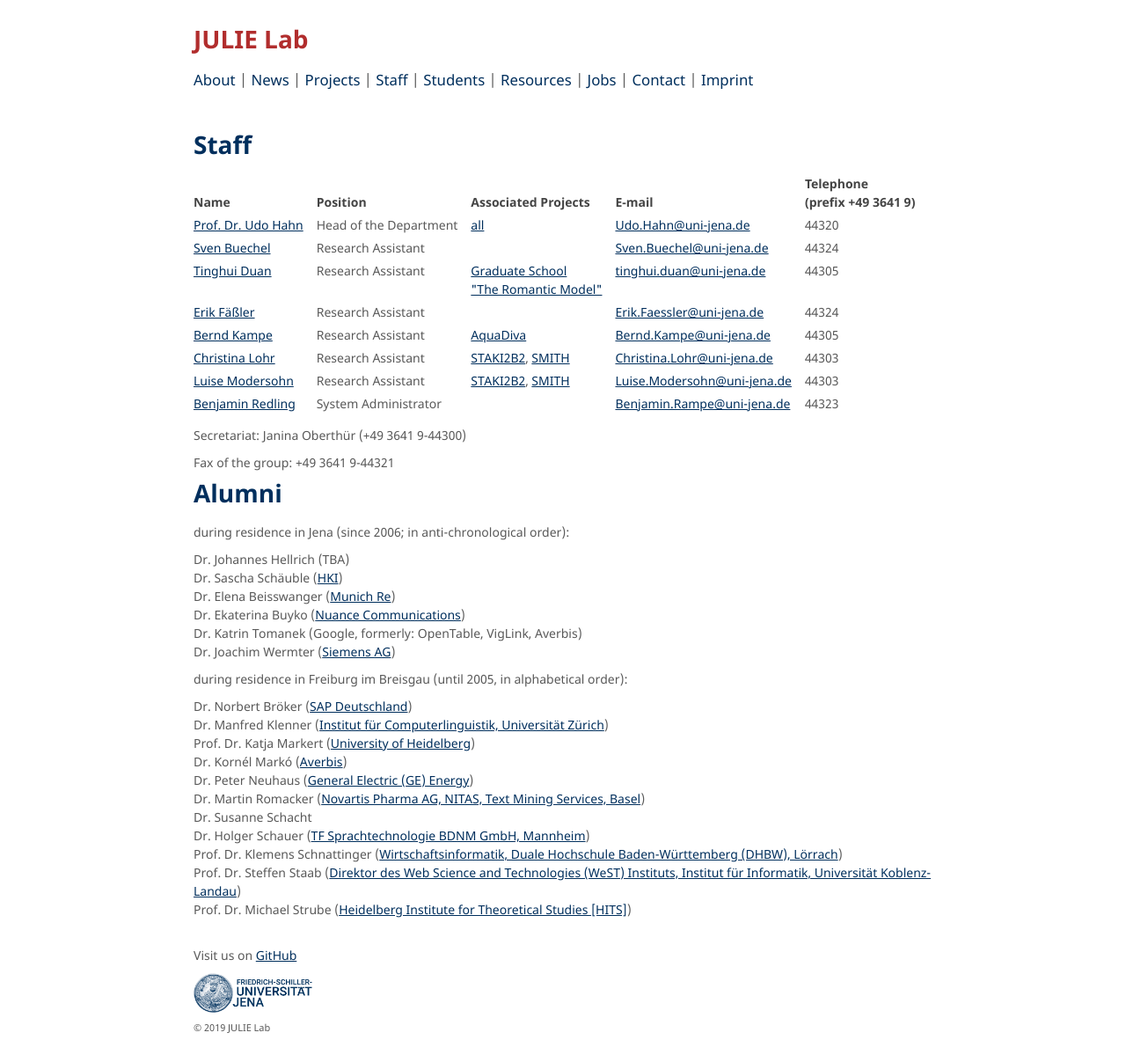
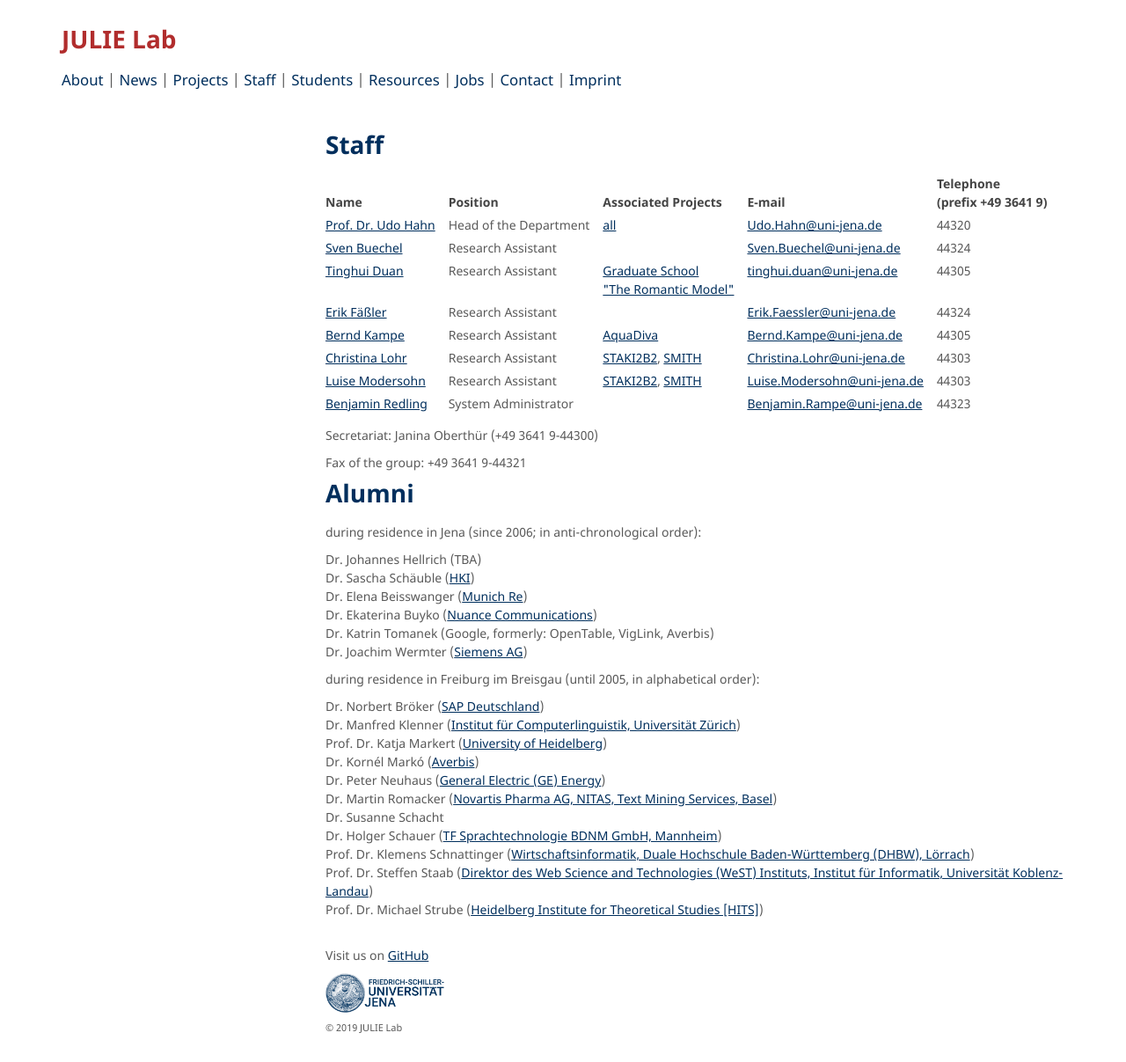
Before and after one commit to JULIELab/JULIELab.github.io, a Jekyll site: the page built from Staff.md, in a window 1280 px wide and 1207 px high. Shown: the whole window at 88% size. Built offline with Jekyll 4.4.1, drawn with Linux system fonts in a browser that asks for light colours; our own code applies the rules of GitHub Pages for plain Markdown files.

Commit message:
removes div incompatible with navi

```diff
--- a/_layouts/staff_tab.html
+++ b/_layouts/staff_tab.html
@@ -41,7 +41,6 @@
   }
   section {
     position:static;
-    float:middle;
     top:20px;
     width:860px;
     padding-top:90px;
@@ -67,7 +66,6 @@
   </style>
   </head>
   <body>
-    <div class="wrapper1">
      <navi>
 	<h1><a href="{{ "/" | absolute_url }}" style="color: #b12d2d">{{ site.title | default: site.github.repository_name }}</a></h1>
 
@@ -87,7 +85,6 @@
 
       </section>
 
-    </div>
     <script src="{{ "/assets/js/scale.fix.js" | relative_url }}"></script>
     {% if site.google_analytics %}
     <script>
```
